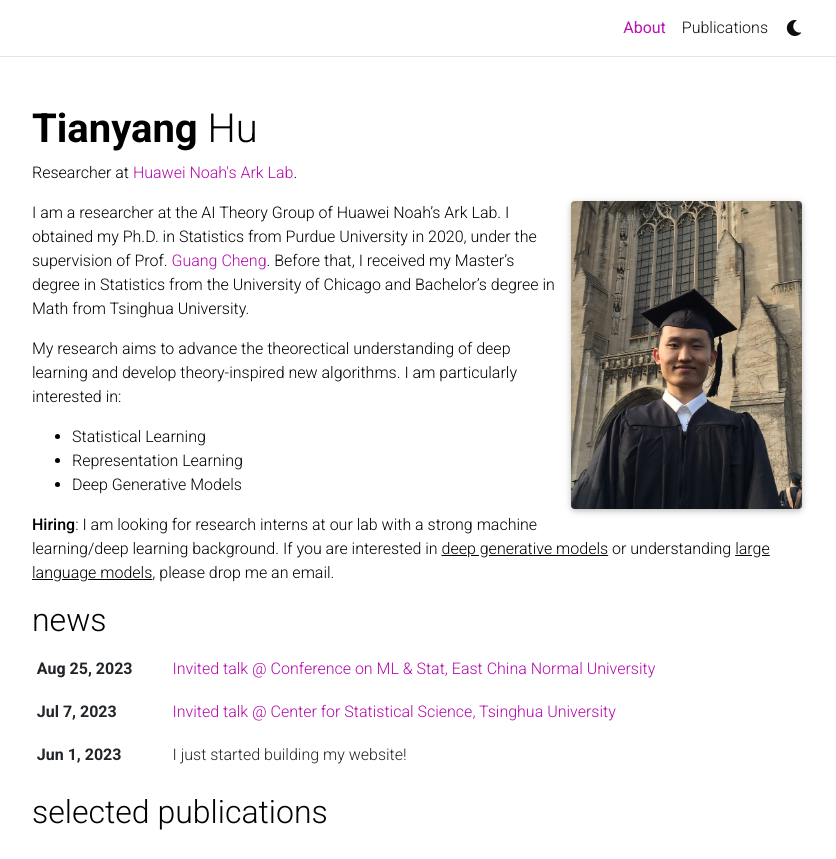
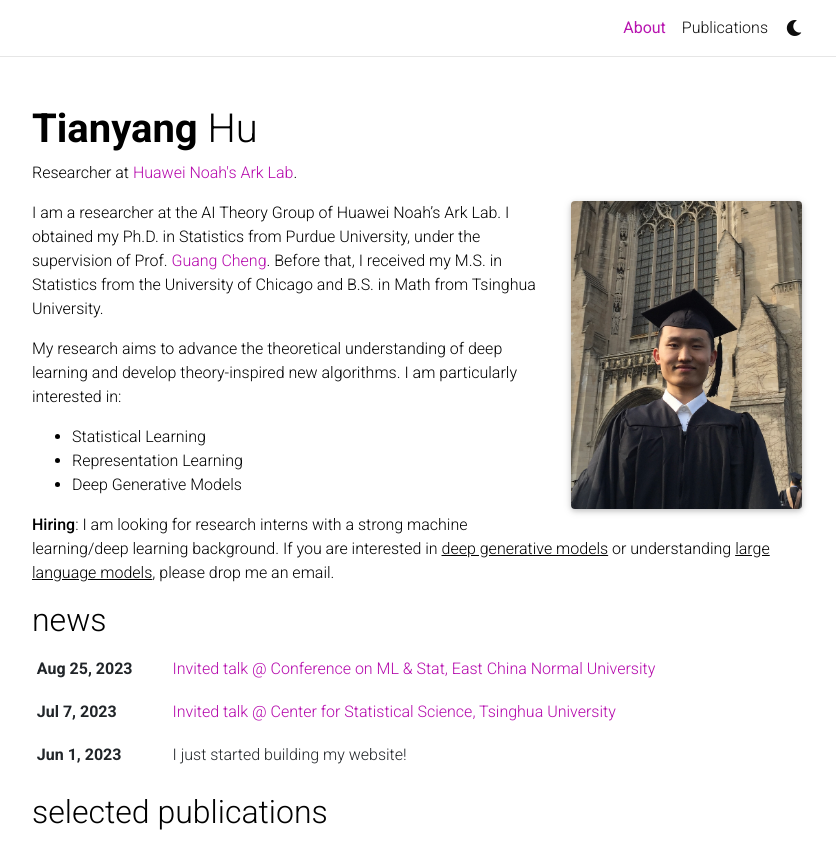
Before and after one commit to hu-tianyang/hu-tianyang.github.io, a Jekyll site: the page built from _pages/about.md, in a window 1280 px wide and 1149 px high, cut to the strip 0-859 px from the top of the window. Shown: the whole strip, without its empty margins (223-1059 px from the left). Built offline with Jekyll 4.4.1, drawn with Linux system fonts in a browser that asks for light colours; full-size pictures stand in for the smaller copies a plugin makes; comment, search, counter and statistics services are not loaded; a style sheet for code colours, icons or effects is not loaded.

```diff
--- a/_pages/about.md
+++ b/_pages/about.md
@@ -17,16 +17,16 @@ social: true  # includes social icons at the bottom of the page
 ---
 
 I am a researcher at the AI Theory Group of Huawei Noah’s Ark Lab.
-I obtained my Ph.D. in Statistics from Purdue University in 2020, under the supervision of Prof. [Guang Cheng](http://www.stat.ucla.edu/~guangcheng/). Before that, I received my Master's degree in Statistics from the University of Chicago and Bachelor’s degree in Math from Tsinghua University.
+I obtained my Ph.D. in Statistics from Purdue University, under the supervision of Prof. [Guang Cheng](http://www.stat.ucla.edu/~guangcheng/). Before that, I received my M.S. in Statistics from the University of Chicago and B.S. in Math from Tsinghua University.
 
-My research aims to advance the theorectical understanding of deep learning and develop theory-inspired new algorithms. I am particularly interested in:
+My research aims to advance the theoretical understanding of deep learning and develop theory-inspired new algorithms. I am particularly interested in:
 <ul>
   <li>Statistical Learning</li>
   <li>Representation Learning</li>
   <li>Deep Generative Models</li>
 </ul>
 
-**Hiring**: I am looking for research interns at our lab with a strong machine learning/deep learning background. If you are interested in
+**Hiring**: I am looking for research interns with a strong machine learning/deep learning background. If you are interested in
 <u>deep generative models</u> or understanding <u>large language models</u>, please drop me an email.
 
 <!-- You can put a picture in, too. The code is already in, just name your picture `prof_pic.jpg` and put it in the `img/` folder. -->
```
Also changed, not shown: _news/announcement_3.md (+2 -0 lines).
